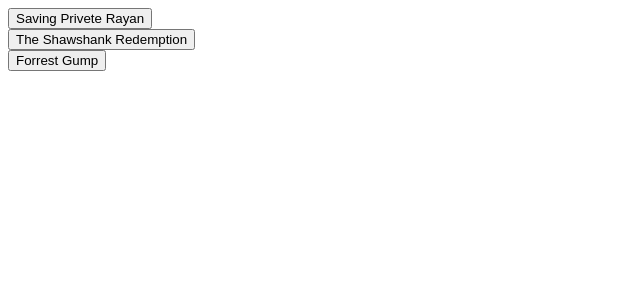
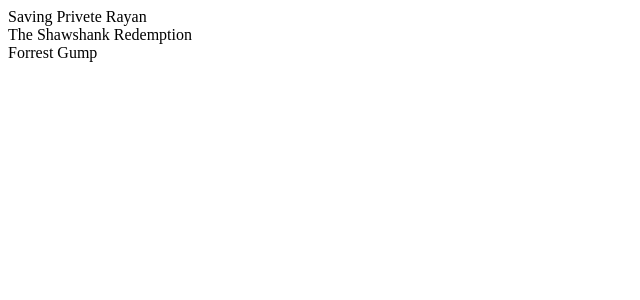
Before and after one commit to MSIlam/myFlix-client-mi, a React (Vite) app: page / in a window 1280 px wide. Shown: the top 300 px of the page, without its empty margins (0-640 px from the left). Built offline with nearby package versions, Linux system fonts and the light colour scheme.

Commit message:
Parcel and npm up to date

```diff
--- a/package.json
+++ b/package.json
@@ -2,9 +2,9 @@
   "name": "myflix-client-mi",
   "version": "1.0.0",
   "description": "A client side movie application.",
-  "main": "src/index.jsx",
   "scripts": {
-    "test": "echo \"Error: no test specified\" && exit 1"
+    "test": "echo \"Error: no test specified\" && exit 1",
+    "start": "parcel src/index.html"
   },
   "author": "Muhammad Saiful Islam",
   "license": "ISC",
@@ -15,7 +15,9 @@
   },
   "keywords": [],
   "devDependencies": {
+    "@parcel/transformer-sass": "^2.10.0",
     "parcel": "^2.10.0",
+    "process": "^0.11.10",
     "sass": "^1.69.4"
   }
 }
--- a/src/components/movie-card/movie-card.jsx
+++ b/src/components/movie-card/movie-card.jsx
@@ -2,15 +2,13 @@
 
 export const MovieCard = ({ movie, onMovieClick }) => {
   return (
-    <div>
-      <button
-        className="movie-card" // Add a class for styling if needed
-        onClick={() => {
-          onMovieClick(movie);
-        }}
-      >
-        {movie.title}
-      </button>
+    <div
+      className="movie-card" // Add a class for styling if needed onClick=
+      onClick={() => {
+        onMovieClick(movie);
+      }}
+    >
+      {movie.title}
     </div>
   );
 };
--- a/src/index.html
+++ b/src/index.html
@@ -1,7 +1,7 @@
 <!DOCTYPE html>
 <html>
   <head>
-    <title>myFlix</title>
+    <title>myFlix-client-mi</title>
   </head>
   <body>
     <div id="root"></div>
```
Also changed, not shown: 8 other files (tests, documents, lock files or other folders).
